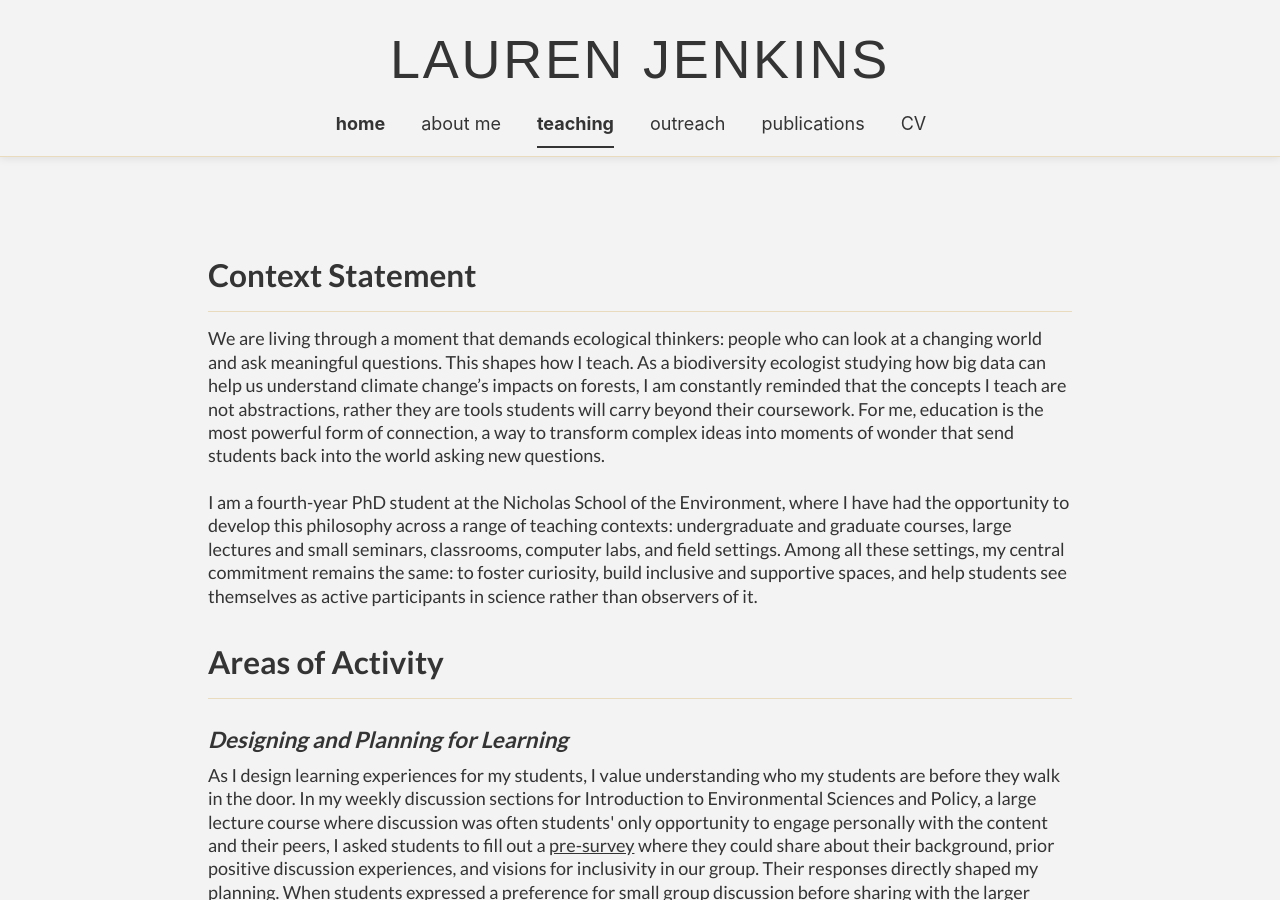
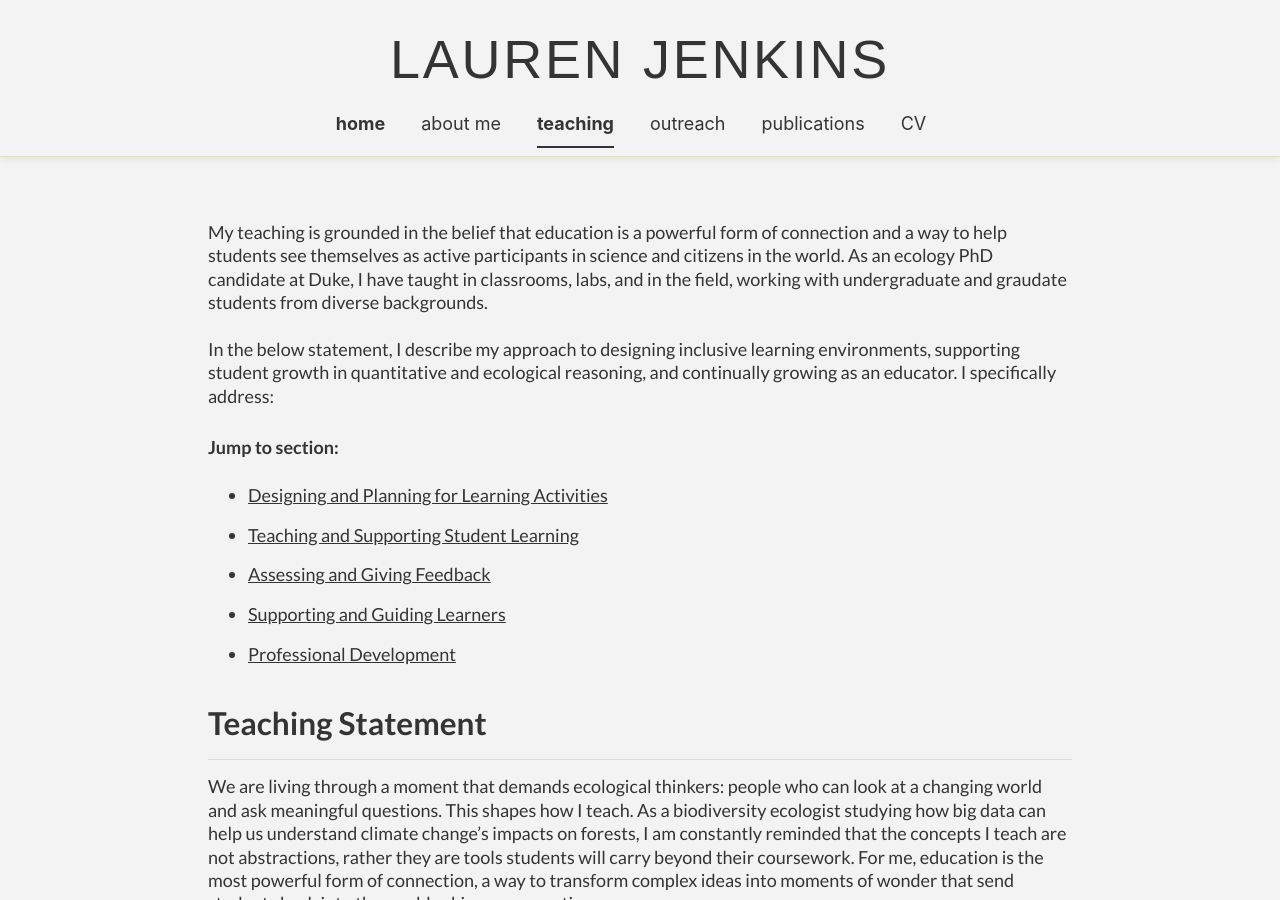
Before and after one commit to jenkinslauren/jenkinslauren.github.io, a Jekyll site: the page built from _pages/teaching.html, in a window 1280 px wide and 900 px high. Built offline with Jekyll 4.4.1, drawn with Linux system fonts in a browser that asks for light colours; some web fonts are replaced; a script bundle is joined from its source files by our own code; library files that are not in the unit come from our copies.

Commit message:
Update teaching.html

```diff
--- a/_pages/teaching.html
+++ b/_pages/teaching.html
@@ -6,7 +6,22 @@ author_profile: false
 ---
 
 <div class="teaching-section">
-  <h2><strong>Context Statement</strong></h2>
+
+  <p>My teaching is grounded in the belief that education is a powerful form of connection and a way to help students see themselves as active participants in science and citizens in the world. As an ecology PhD candidate at Duke, I have taught in classrooms, labs, and in the field, working with undergraduate and graudate students from diverse backgrounds. </p>
+
+  <p>In the below statement, I describe my approach to designing inclusive learning environments, supporting student growth in quantitative and ecological reasoning, and continually growing as an educator. I specifically address:
+  <div class="teaching-outline">
+    <strong>Jump to section:</strong>
+      <ul>
+        <li><a href="#designing-learning">Designing and Planning for Learning Activities</a></li>
+        <li><a href="#supporting-learning">Teaching and Supporting Student Learning</a></li>
+        <li><a href="#assessment">Assessing and Giving Feedback</a></li>
+        <li><a href="#mentorship">Supporting and Guiding Learners</a></li>
+        <li><a href="#professional-development">Professional Development</a></li>
+      </ul>
+  </div>
+  </p>
+  <h2><strong>Teaching Statement</strong></h2>
   <p>
     We are living through a moment that demands ecological thinkers: people who can look at a changing world and ask meaningful questions. This shapes how I teach. As a biodiversity ecologist studying how big data can help us understand climate change’s impacts on forests, I am constantly reminded that the concepts I teach are not abstractions, rather they are tools students will carry beyond their coursework. For me, education is the most powerful form of connection, a way to transform complex ideas into moments of wonder that send students back into the world asking new questions.
   </p>
@@ -14,9 +29,7 @@ author_profile: false
     I am a fourth-year PhD student at the Nicholas School of the Environment, where I have had the opportunity to develop this philosophy across a range of teaching contexts: undergraduate and graduate courses, large lectures and small seminars, classrooms, computer labs, and field settings. Among all these settings, my central commitment remains the same: to foster curiosity, build inclusive and supportive spaces, and help students see themselves as active participants in science rather than observers of it.
   </p>
 
-  <h2><strong>Areas of Activity</strong></h2>
-
-  <h3><em>Designing and Planning for Learning</em></h3>
+  <h3 id="designing-learning"><em>Designing and Planning for Learning</em></h3>
   <p>
     As I design learning experiences for my students, I value understanding who my students are before they walk in the door. In my weekly discussion sections for Introduction to Environmental Sciences and Policy, a large lecture course where discussion was often students' only opportunity to engage personally with the content and their peers, I asked students to fill out a <a href="https://docs.google.com/forms/d/e/1FAIpQLSebXTX1Q2qqSW-xsZRXbBvM2Y3fuxJ5xiMxSeT8yq2q7Uss-A/viewform?usp=dialog" target="_blank" rel="noopener noreferrer">pre-survey</a> where they could share about their background, prior positive discussion experiences, and visions for inclusivity in our group. Their responses directly shaped my planning. When students expressed a preference for small group discussion before sharing with the larger group, I built a scaffolded discussion arc, working from individual reflection in a think-pair-share, progressing to small-group conversation, and culminating in peer-led whole-group discussion. Each stage was designed to build students’ confidence before asking them to share more widely.
   </p>
@@ -27,7 +40,7 @@ author_profile: false
     As the semester progressed, I included ways for students to take ownership of their learning, giving students the chance to lead a group discussion with 3 other classmates. One student noted that this helped them “engage more with the content”. For their final projects, I designed a two-minute pitch session so students could receive peer feedback before finishing their projects, and I offered flexible format options: research paper, podcast, video, to honor different strengths and learning styles [V2]. The range of submissions I received confirmed that structure and flexibility can coexist, as students took more ownership over their projects, and the quality of work I received was stronger for it.
   </p>
 
-  <h3><em>Teaching and Supporting Student Learning</em></h3>
+  <h3 id="supporting-learning"><em>Teaching and Supporting Student Learning</em></h3>
   <p>
     Leading twice-weekly lab sections for Applied Statistical Modeling for Environmental Management has taught me that responsive teaching means constantly assessing understanding and adapting on the fly. In these lab sections, I guide master’s students through R programming tutorials that extend lecture concepts into practical analysis of real datasets. Because students enter the course with various coding backgrounds, I have learned to explain statistical concepts through multiple approaches: visual representations, worked examples, and analogies to familiar scenarios. The goal is to find the explanation that fits the student, not just the concept. When one student asked about the difference between a confidence interval and a p-value and my initial explanations weren't landing, I kept trying different angles until an analogy about fishing finally clicked for her [A2/V2/K2/K3]. Similarly, when students struggled to understand what QQ plots were displaying, I developed <a href="/files/qq_plots.pdf" target="_blank" rel="noopener noreferrer">a short slide deck</a> breaking down the concept visually, step by step, and paired it with a practice problem students worked through together at the board. Watching them point at the data and discuss what the deviations meant showed me what the move from confusion to understanding actually looks like [A2/K1/K3/K4].
   </p>
@@ -35,7 +48,7 @@ author_profile: false
     To assess comprehension in real time, I pause activities with questions during labs like, “What do you expect to see here? Why might this assumption matter?” [A2] These questions help students and me identify where understanding breaks down and allow me to provide targeted support.
   </p>
 
-  <h3><em>Assessing and Giving Feedback for Learning</em></h3>
+  <h3 id="assessment"><em>Assessing and Giving Feedback for Learning</em></h3>
   <p>
     As a TA for Data Visualization and Storytelling for Duke’s Master’s in Interdisciplinary Data Science, I provided written feedback on students’ problem sets that explained why certain approaches were more or less effective and offered specific strategies for future work [A3]. Rather than stopping at the rubric score, I tried to connect my feedback to the principles behind good visualizations from lecture, so students understood not just what to fix but why it mattered. Even technically correct work received feedback grounded in course principles that they could carry forward . With each assignment, I could see students applying comments from previous rounds, confirming that improvement-focused feedback encourages students to engage with the content more intentionally rather than just chase a grade.
   </p>
@@ -43,7 +56,7 @@ author_profile: false
     Writing and grading exams for Plant Communities of North Carolina gave me a different perspective on assessment. I collaborated with the instructor to write exam questions, requiring careful thinking about how to asses students’ understanding, and how to make expectations clear to students before they take the exam. Sitting side by side with the instructor to deliberate over student responses, I saw how much interpretive judgment goes into evaluation. These conversations about what a response correctly explained versus what it missed, and whether our standards were being applied consistently across all exams, showed me that fair assessment is itself a collaborative practice, requiring ongoing calibration rather than a fixed rubric [A3/V5/K5].
   </p>
 
-  <h3><em>Supporting and Guiding Learners</em></h3>
+  <h3 id="mentorship"><em>Supporting and Guiding Learners</em></h3>
   <p>
     Some of the most meaningful support I have provided for students happened outside, guiding 12 undergraduates through diverse ecosystems from North Carolina’s Piedmont forests to coastal plains as a TA for Plant Communities of North Carolina [A4/K2]. When we were on field trips, I would circulate among the students, asking questions designed to push past identification toward interpretation: Why these species here? What does this composition suggest about disturbance history? [K2/A4] Over time I watched students make the shift from memorizing plant names to noticing patterns in community composition and asking ecological questions of their own [K1/A2]. Taking students out of the classroom and into the field helped me show them the natural world as a place of inquiry, not just a place to learn content.
   </p>
@@ -51,7 +64,7 @@ author_profile: false
     Beyond field instruction, I hold weekly office hours for Applied Statistical Modeling for Environmental Management, creating space for students to work through coding challenges or lecture content one-on-one [A4]. But these office hours serve a purpose beyond troubleshooting: I intentionally ask students how the course is feeling for them and invite conversation about their personal and professional goals by sharing about my own [V1]. These are questions I rarely have time for during lab. Building these personal connections creates trust that transforms office hours from a simple help session into genuine mentoring relationships, where students feel comfortable admitting what they do not yet understand.
   </p>
 
-  <h3><em>Engaging in Professional Development as a Teacher</em></h3>
+  <h3 id="professional-development"><em>Engaging in Professional Development as a Teacher</em></h3>
   <p>
     My growth as a teacher has been shaped as much by deliberate study as by classroom experience. Through Duke’s Certificate in College Teaching, I have built a grounding in evidence-based teaching practices, moving from intuitive decisions to intentionally designed learning experiences informed by research on how students learn [V3]. In a course titled Teaching in Biology, for example, we read research on effective assessment methods and applied these strategies directly to our own lesson plans.
   </p>
```
